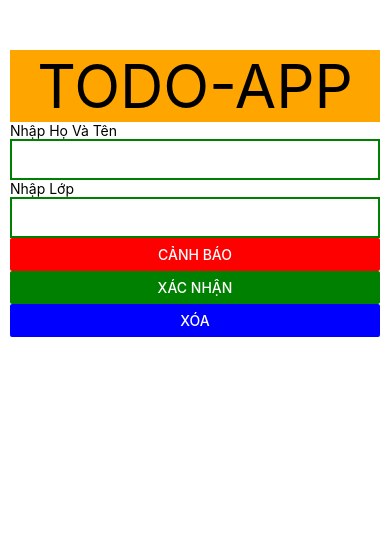
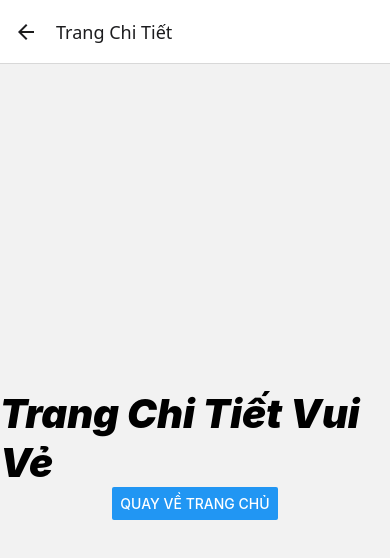
Before and after one commit to nguyenhuyk18/learning-mobile, a React Native app: screen /review-detail in a window 390 px wide. Shown: the top 558 px of the page. Built offline with nearby package versions, Linux system fonts and the light colour scheme.

Commit message:
commit code react navigation (quan trong )

```diff
--- a/App.tsx
+++ b/App.tsx
@@ -1,15 +1,20 @@
 // import { StatusBar } from 'expo-status-bar';
 import { useState } from 'react';
 import { Alert, Button, FlatList, StyleSheet, Text, TextInput, TouchableOpacity, View, TouchableWithoutFeedback, Keyboard } from 'react-native';
-// import { Formik } from 'formik';
-// import { Button } from 'react-native/types_generated/index';
+
 import * as Yup from 'yup';
 import { useFormik } from 'formik';
-// import { TouchableWithoutFeedback } from 'react-native/types_generated/index';
+import { createNativeStackNavigator } from '@react-navigation/native-stack';
+import { NavigationContainer } from '@react-navigation/native';
+import HomeScreen from './components/HomeScreen';
+import DetailScreen from './components/DetailScreen';
+
+
 
 export default function App() {
 
   const [works, setWorks] = useState<{ ten: String, lop: number }[]>([]);
+  const Stack = createNativeStackNavigator()
 
   const handleAddWork = (work: { ten: String, lop: number }) => {
     setWorks([...works, work])
@@ -19,7 +24,7 @@ export default function App() {
     setWorks([]);
   }
 
-  const handleAlert = () => Alert.alert('Bạn có muốn', 'My Alert Msg', [
+  const handleAlert = () => Alert.alert('Đây là thông báo vui vẻ', 'A HÉ HÉ', [
     {
       text: 'Hủy Giao Tác',
       onPress: () => console.log('Cancel Pressed'),
@@ -53,55 +58,67 @@ export default function App() {
 
 
   return (
-    <TouchableWithoutFeedback onPress={() => console.log('sdsd')} >
-      <View style={styles.container}  >
-        <Text style={styles.header}>TODO-APP</Text>
-        <View>
-          <Text>Nhập Họ Và Tên</Text>
-          <TextInput style={styles.textInput}
+    // <TouchableWithoutFeedback onPress={() => Keyboard.dismiss()} >
+    //   <View style={styles.container}  >
+    //     <Text style={styles.header}>TODO-APP</Text>
+    //     <View>
+    //       <Text>Nhập Họ Và Tên</Text>
+    //       <TextInput style={styles.textInput}
 
-            value={formik.values.ten}
+    //         value={formik.values.ten}
 
-            onChangeText={formik.handleChange("ten")}
-            onBlur={formik.handleBlur("ten")}
+    //         onChangeText={formik.handleChange("ten")}
+    //         onBlur={formik.handleBlur("ten")}
 
-          />
-          {formik.touched.ten && formik.errors.ten && (
-            <Text style={{ color: "red" }} >{formik.errors.ten}</Text>
-          )}
-          {/* </TextInput> */}
+    //       />
+    //       {formik.touched.ten && formik.errors.ten && (
+    //         <Text style={{ color: "red" }} >{formik.errors.ten}</Text>
+    //       )}
+    //       {/* </TextInput> */}
 
-          <Text>Nhập Lớp</Text>
-          <TextInput style={styles.textInput} value={formik.values.lop}
+    //       <Text>Nhập Lớp</Text>
+    //       <TextInput style={styles.textInput} value={formik.values.lop}
 
-            onChangeText={formik.handleChange("lop")}
-            onBlur={formik.handleBlur("lop")}
-          />
-          {formik.touched.lop && formik.errors.lop && (
-            <Text style={{ color: "red" }} >{formik.errors.lop}</Text>
-          )}
-          <Button title="Cảnh Báo" color="red" onPress={handleAlert} />
-          <Button title="Xác Nhận" color="green" onPress={formik.submitForm} />
-          <Button title="Xóa" color="blue" onPress={handleDeleteAll} />
-        </View>
+    //         onChangeText={formik.handleChange("lop")}
+    //         onBlur={formik.handleBlur("lop")}
+    //       />
+    //       {formik.touched.lop && formik.errors.lop && (
+    //         <Text style={{ color: "red" }} >{formik.errors.lop}</Text>
+    //       )}
+    //       <Button title="Cảnh Báo" color="red" onPress={handleAlert} />
+    //       <Button title="Xác Nhận" color="green" onPress={formik.submitForm} />
+    //       <Button title="Xóa" color="blue" onPress={handleDeleteAll} />
+    //     </View>
 
-        <FlatList
-          style={{ marginTop: 20 }}
-          data={works}
-          // keyExtractor={(item) => item.}
-          renderItem={({ item }) => {
-            return (
-              <View style={styles.elementStyle}>
-                <TouchableOpacity >
-                  <Text> Họ và tên: {item.ten} </Text>
-                  <Text> Lớp: {item.lop} </Text>
-                </TouchableOpacity >
-              </View>
-            )
-          }}
-        />
-      </View>
-    </TouchableWithoutFeedback>
+    //     <FlatList
+    //       style={{ marginTop: 20 }}
+    //       data={works}
+    //       // keyExtractor={(item) => item.}
+    //       renderItem={({ item }) => {
+    //         return (
+    //           <View style={styles.elementStyle}>
+    //             <TouchableOpacity >
+    //               <Text> Họ và tên: {item.ten} </Text>
+    //               <Text> Lớp: {item.lop} </Text>
+    //             </TouchableOpacity >
+    //           </View>
+    //         )
+    //       }}
+    //     />
+    //   </View>
+    // </TouchableWithoutFeedback>
+
+    // <FlexBox />
+    <NavigationContainer>
+      <Stack.Navigator>
+        <Stack.Screen
+
+          options={{ title: 'Trang Chủ', headerBackVisible: false }} name='home' component={HomeScreen} />
+        <Stack.Screen
+          options={{ title: 'Trang Chi Tiết', headerBackVisible: false }}
+          name='review-detail' component={DetailScreen} />
+      </Stack.Navigator>
+    </NavigationContainer>
   );
 }
 
--- /dev/null
+++ b/components/DetailScreen.tsx
@@ -0,0 +1,17 @@
+import React from 'react';
+import { Button, Text, View } from 'react-native';
+import { NavigationProp, useNavigation } from '@react-navigation/native';
+import { RootStackParamList } from '../interfaces/route.interface';
+
+export default function DetailScreen() {
+    const navigation: NavigationProp<RootStackParamList> = useNavigation()
+
+    return (
+        <>
+            <View style={{ flex: 1, alignItems: 'center', justifyContent: 'center' }}>
+                <Text style={{ fontSize: 40, fontWeight: 900, fontStyle: 'italic' }} >Trang Chi Tiết Vui Vẻ</Text>
+                <Button title='Quay Về Trang Chủ' onPress={() => navigation.navigate('home')} />
+            </View>
+        </>
+    );
+}
--- /dev/null
+++ b/components/HomeScreen.tsx
@@ -0,0 +1,12 @@
+import React from 'react';
+import { Button, Text, View } from 'react-native';
+
+export default function HomeScreen(props: any) {
+    const { navigation } = props;
+    return (
+        <View style={{ flex: 1, alignItems: 'center', justifyContent: 'center' }}>
+            <Text style={{ fontSize: 40, fontWeight: 900, fontStyle: 'italic' }} >Nguyễn Đức Huy</Text>
+            <Button title='Xem Chi Tiết' onPress={() => navigation.navigate("review-detail")} />
+        </View>
+    );
+}
--- /dev/null
+++ b/interfaces/route.interface.tsx
@@ -0,0 +1,4 @@
+export type RootStackParamList = {
+    home: undefined,
+    'review-detail': undefined
+}
```
Also changed, not shown: package.json (+8 -0 lines), 1 other file (tests, documents, lock files or other folders).
